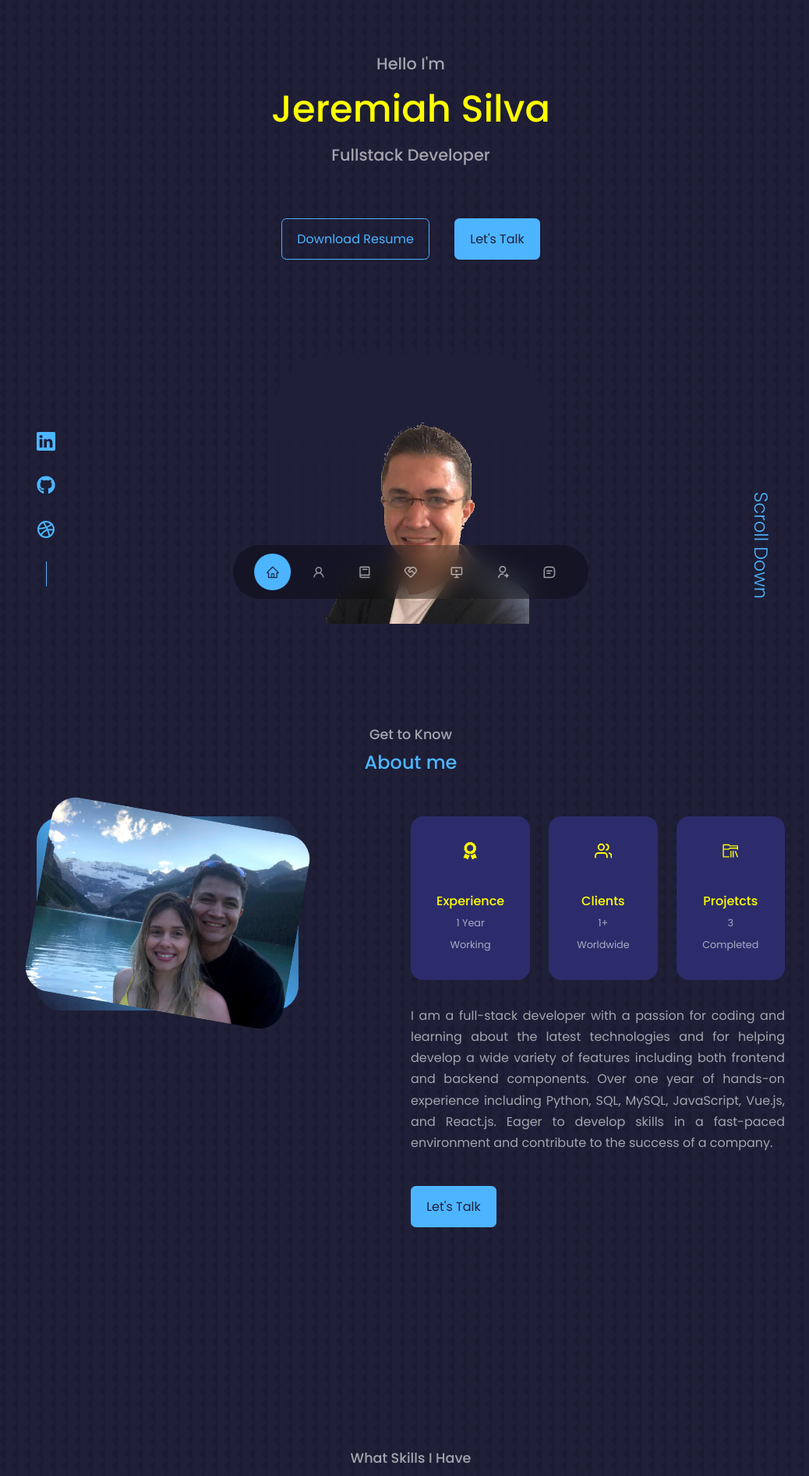
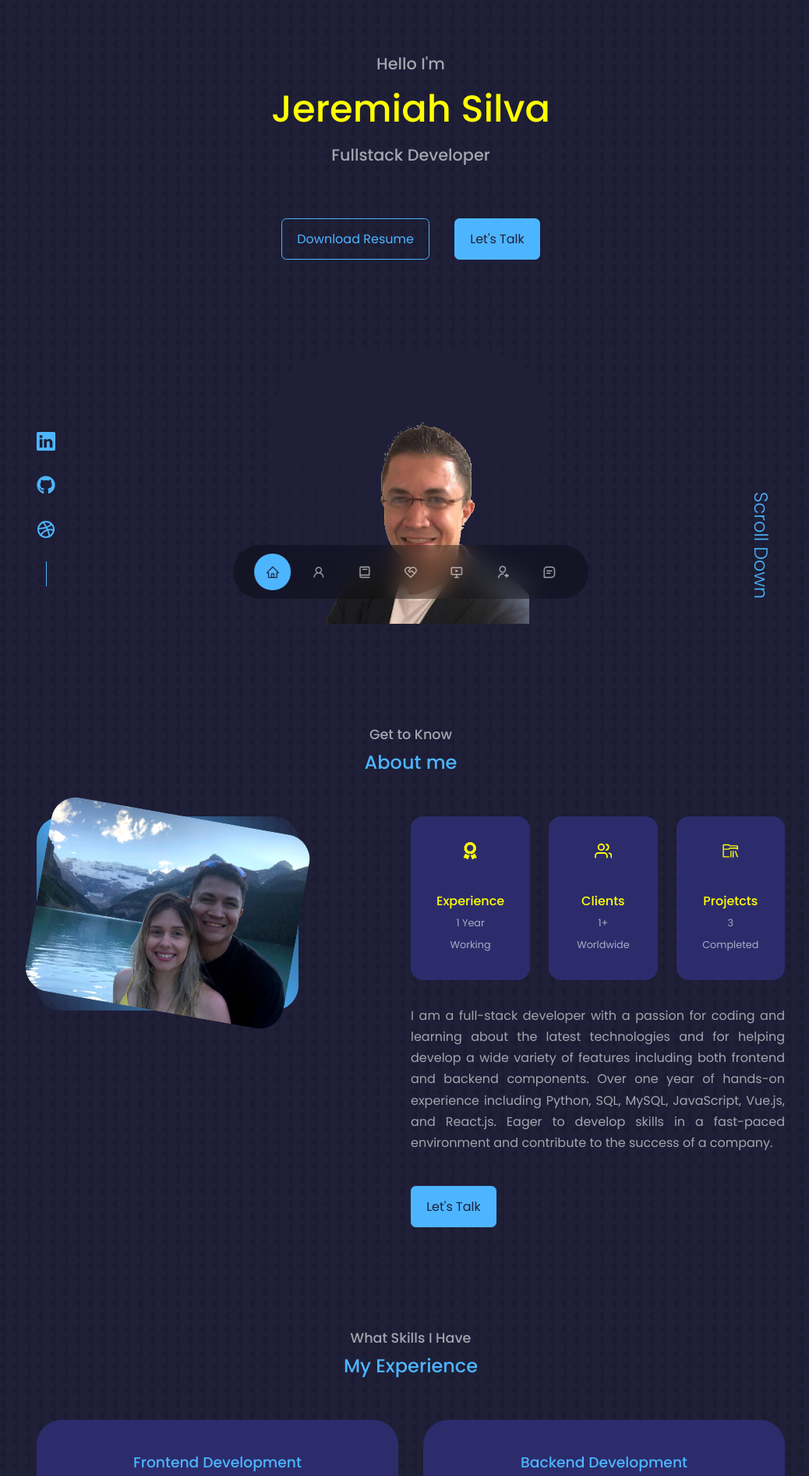
Before and after one commit to Jeremiah-Silva/jeremiah--portfolio, a React (Create React App) app: page / in a window 1280 px wide. Shown: the top 1893 px of the page at 78% size, without its empty margins (113-1151 px from the left). Built offline with nearby package versions, Linux system fonts and the light colour scheme.

Commit message:
Edited File

```diff
--- a/src/index.css
+++ b/src/index.css
@@ -73,7 +73,6 @@ h5 {
 }
 section {
     margin-top: 8rem;
-    height: 100vh;
 }
 
 section > h2,
@@ -127,8 +126,8 @@ img {
     width: 100%;
     object-fit: cover;
 }
-/*
-/* ================ MEDIA QUERIES (MEDIUM DEVICES) ================
+
+/* ================ MEDIA QUERIES (MEDIUM DEVICES) ================ */
 @media screen and (max-width: 1024px) {
     .container {
         width: var(--container-width-md);
@@ -138,7 +137,7 @@ img {
         margin-top: 6rem;
     }
 }
-*/
+
 /* ================ MEDIA QUERIES (SMALL DEVICES) ================ */
 @media screen and (max-width: 600px) {
     .container {
```
